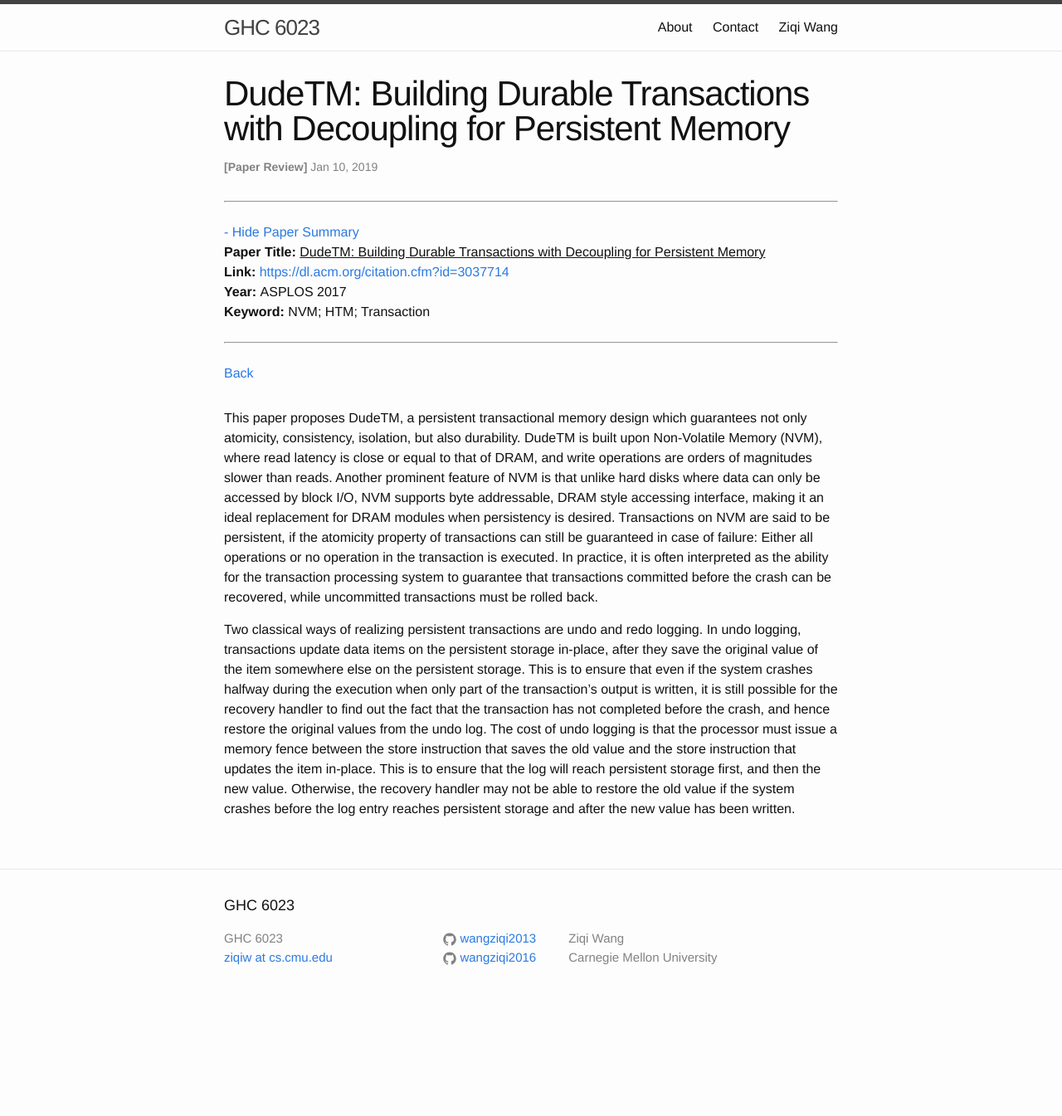
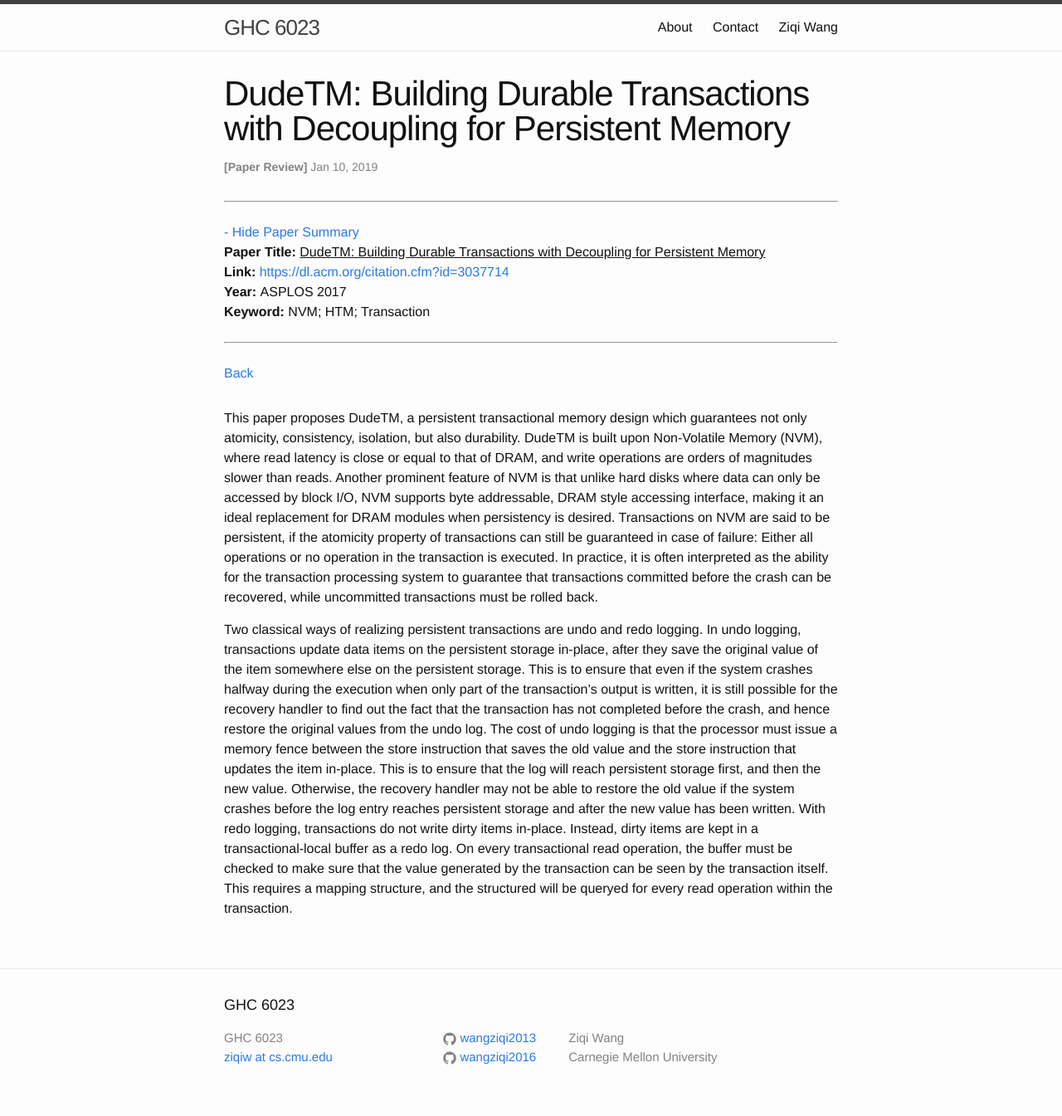
Before and after one commit to wangziqi2013/wangziqi2013.github.io, a Jekyll site: the page built from _posts/2019-01-10-dudetm.markdown, in a window 1280 px wide. Shown: the whole page at 83% size. Built offline with Jekyll 4.4.1, drawn with Linux system fonts in a browser that asks for light colours; before the commit the page ends 1225 px from its top, so only the background shows below that.

Commit message:
Working on redo logging

```diff
--- a/_posts/2019-01-10-dudetm.markdown
+++ b/_posts/2019-01-10-dudetm.markdown
@@ -31,4 +31,8 @@ has not completed before the crash, and hence restore the original values from t
 is that the processor must issue a memory fence between the store instruction that saves the old value and the store
 instruction that updates the item in-place. This is to ensure that the log will reach persistent storage first, and then
 the new value. Otherwise, the recovery handler may not be able to restore the old value if the system crashes before
-the log entry reaches persistent storage and after the new value has been written.
+the log entry reaches persistent storage and after the new value has been written. With redo logging, transactions do not
+write dirty items in-place. Instead, dirty items are kept in a transactional-local buffer as a redo log. On every
+transactional read operation, the buffer must be checked to make sure that the value generated by the transaction can be
+seen by the transaction itself. This requires a mapping structure, and the structured will be queryed for every read
+operation within the transaction.
```
